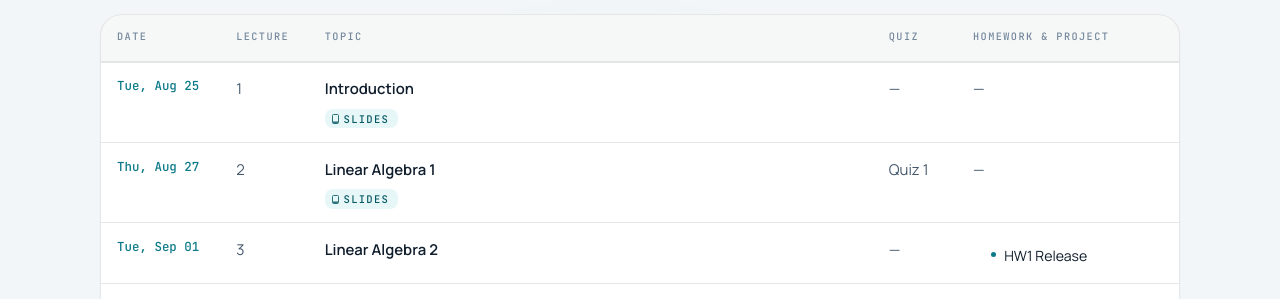
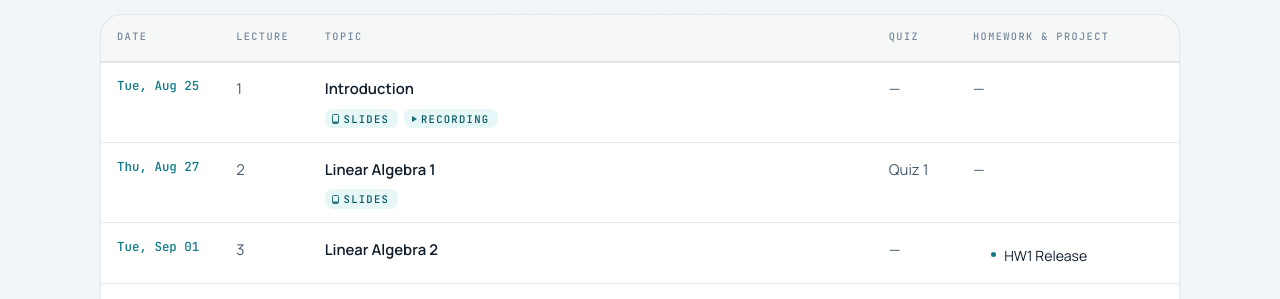
Before and after one commit to cmu-mlsp/mlspcourse, a Jekyll site: the page built from _pages/schedule.md, in a window 1280 px wide. Shown: the part 561-860 px from the top of the page. Built offline with Jekyll 4.4.1, drawn with Linux system fonts in a browser that asks for light colours; nearby versions of some CDN libraries; comment, search, counter and statistics services are not loaded.

Commit message:
Add Lecture 1 recording chip to the Fall 2026 schedule.
Students can now open the CMU Media Services recording alongside slides from the Aug 25 Introduction row.

Co-authored-by: Cursor <cursoragent@cursor.com>

```diff
--- a/_data/lectures_fall2026.yml
+++ b/_data/lectures_fall2026.yml
@@ -2,8 +2,9 @@
 # Fall 2026 lecture calendar — transcribed from
 # "Copy of Logistics - Lecture Schedule 2026.pdf" (Google Sheets export).
 # Public table: date, lecture number, title, quiz, combined homework/project.
-# Shadow TAs and HW content notes are omitted. Slide URLs stay commented until
-# released; only rows with an active `slides:` field render a Slides link.
+# Shadow TAs and HW content notes are omitted. Slide and recording URLs stay
+# commented until released; only rows with active `slides:` / `recording:` fields
+# render material chips on the schedule.
 # =============================================================================
 
 - date: 2026-08-25
@@ -13,6 +14,7 @@
   quiz:
   work: []
   slides: https://drive.google.com/file/d/1hhUtwv63Fp_t3MSncCWwDFb81KsqtFz3/view?usp=sharing
+  recording: https://mediaservices.cmu.edu/channel/11-755+-+Machine+Learning+Signal+Processing+-+Fall+2026/416651852
 
 - date: 2026-08-27
   type: lecture
--- a/_layouts/schedule.html
+++ b/_layouts/schedule.html
@@ -3,8 +3,8 @@ layout: default
 ---
 {% comment %}
   Dated lecture table lives in _pages/schedule.md and reads
-  _data/lectures_fall2026.yml. Rows with `slides:` render a Slides chip;
-  other materials stay commented in the YAML until released.
+  _data/lectures_fall2026.yml. Rows with `slides:` / `recording:` render
+  material chips; other URLs stay commented in the YAML until released.
 {% endcomment %}
 <div class="post">
 
--- a/_pages/schedule.md
+++ b/_pages/schedule.md
@@ -41,10 +41,17 @@ shift with class discussion.</p>
         {% else %}
           <span class="schedule-event">{{ item.title }}</span>
         {% endif %}
-        {% if item.slides %}
-          <a class="schedule-slides" href="{{ item.slides }}" target="_blank" rel="noopener">Slides</a>
+        {% if item.slides or item.recording %}
+          <div class="schedule-materials">
+            {% if item.slides %}
+              <a class="schedule-chip schedule-chip--slides" href="{{ item.slides }}" target="_blank" rel="noopener">Slides</a>
+            {% endif %}
+            {% if item.recording %}
+              <a class="schedule-chip schedule-chip--recording" href="{{ item.recording }}" target="_blank" rel="noopener">Recording</a>
+            {% endif %}
+          </div>
         {% endif %}
-        {% comment %} Other lecture slides and homework handouts stay as YAML comments in _data/lectures_fall2026.yml until released. {% endcomment %}
+        {% comment %} Other lecture slides, recordings, and homework handouts stay as YAML comments in _data/lectures_fall2026.yml until released. {% endcomment %}
       </td>
       <td data-label="Quiz">{% if item.quiz %}Quiz {{ item.quiz }}{% else %}&mdash;{% endif %}</td>
       <td data-label="Homework &amp; project">
--- a/_sass/_links.scss
+++ b/_sass/_links.scss
@@ -28,7 +28,7 @@ article .info-card__value a,
 article .staff-card a,
 article .topic-list a,
 article .chip,
-article .schedule-slides {
+article .schedule-chip {
     border-bottom: 0;
 }
 
--- a/_sass/_schedule.scss
+++ b/_sass/_schedule.scss
@@ -174,13 +174,19 @@
   color: var(--ink);
 }
 
-// Compact materials chip under the topic title (Drive, etc.).
-.schedule-slides {
+// Compact material chips under the topic title (slides, recordings, etc.).
+.schedule-materials {
   display: flex;
+  flex-wrap: wrap;
+  gap: 0.4rem;
+  margin: 0.5rem 0 0;
+}
+
+.schedule-chip {
+  display: inline-flex;
   width: max-content;
   align-items: center;
   gap: 0.4em;
-  margin: 0.5rem 0 0;
   padding: 0.28em 0.72em 0.28em 0.55em;
   font-family: var(--font-mono);
   font-size: 0.66rem;
@@ -198,17 +204,6 @@
     border-color 0.2s var(--ease),
     box-shadow 0.2s var(--ease);
 
-  // Tiny document glyph so the control reads as materials, not body copy.
-  &::before {
-    content: "";
-    width: 0.55em;
-    height: 0.72em;
-    border: 1.5px solid currentColor;
-    border-radius: 1.5px;
-    opacity: 0.85;
-    box-shadow: inset 0 -0.22em 0 -0.08em currentColor;
-  }
-
   &:hover,
   &:focus-visible {
     color: var(--surface);
@@ -219,7 +214,30 @@
   }
 }
 
-body.dark-mode .schedule-slides {
+// Tiny document glyph so the control reads as slides, not body copy.
+.schedule-chip--slides::before {
+  content: "";
+  width: 0.55em;
+  height: 0.72em;
+  border: 1.5px solid currentColor;
+  border-radius: 1.5px;
+  opacity: 0.85;
+  box-shadow: inset 0 -0.22em 0 -0.08em currentColor;
+}
+
+// Play triangle — same footprint as the slides glyph.
+.schedule-chip--recording::before {
+  content: "";
+  width: 0;
+  height: 0;
+  margin-left: 0.08em;
+  border-style: solid;
+  border-width: 0.34em 0 0.34em 0.52em;
+  border-color: transparent transparent transparent currentColor;
+  opacity: 0.9;
+}
+
+body.dark-mode .schedule-chip {
   color: var(--accent-deep);
 
   &:hover,
```
